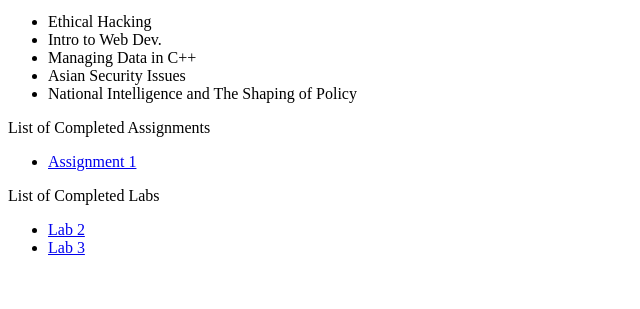
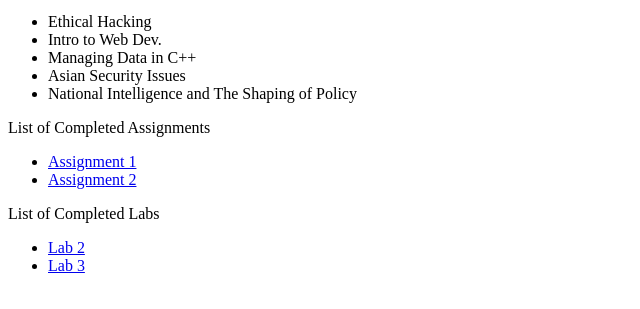
Before and after one commit to uscwebdev/itp104-submissions-LandonW25, a plain HTML site: page index.html in a window 1280 px wide. Shown: the part 271-580 px from the top of the page, without its empty margins (0-640 px from the left). Drawn offline with Linux system fonts and the light colour scheme.

Commit message:
Update index.html

```diff
--- a/index.html
+++ b/index.html
@@ -55,6 +55,7 @@
     <p>List of Completed Assignments</p>
     <ul>
         <li><a href="file:///C:/Users/Student/Documents/GitHub/itp104-submissions-LandonW25/assignment_01/a1.html" target="_blank">Assignment 1</a></li>
+        <li><a href="file:///C:/Users/Student/Documents/GitHub/itp104-submissions-LandonW25/assignment_02/a2.html" target="_blank">Assignment 2</a></li>
     </ul>
     <p>List of Completed Labs</p>
     <ul>
```
